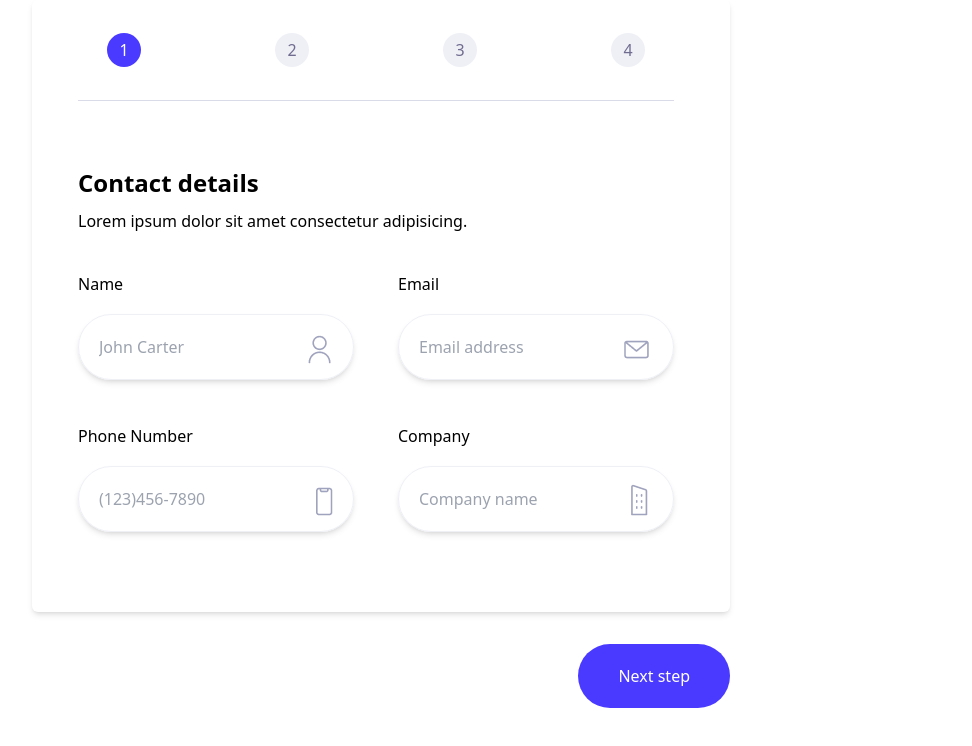
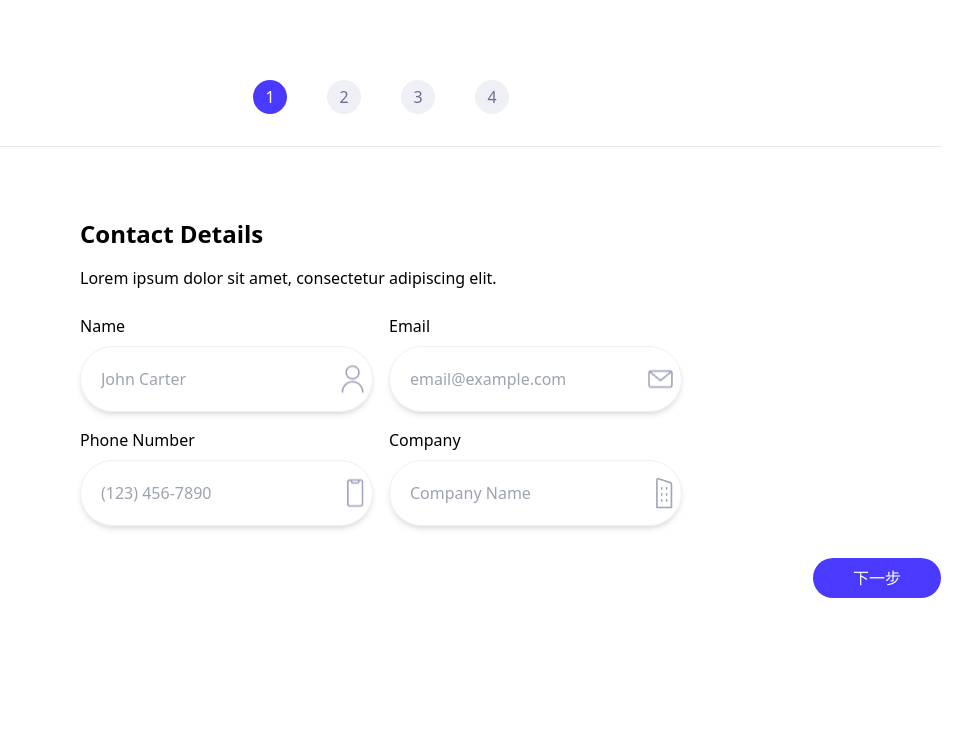
Before and after one commit to JiunJieLin/React-Login, a React (Vite) app: page / in a window 1280 px wide. Shown: the top 746 px of the page, without its empty margins (259-1231 px from the left). Built offline with nearby package versions, Linux system fonts and the light colour scheme.

Commit message:
refactor: 💡 complete refactor form validation flow

```diff
--- a/src/App.jsx
+++ b/src/App.jsx
@@ -1,62 +1,80 @@
-import { useState } from "react";
+import React, { useState } from "react";
 import ContactDetails from "./components/ContactDetails";
 import OurService from "./components/OurServices";
 import Budget from "./components/Budget";
 import Summary from "./components/Summary";
 import ProgressBar from "./components/ProgressBar";
 import Buttons from "./components/Buttons";
+
 const App = () => {
-  const [currentActive, setCurrentActive] = useState(1);
-  const [formIsValid, setFormIsValid] = useState(true);
+  const [currentStep, setCurrentStep] = useState(1);
+  const [step1Contact, setStep1Contact] = useState({
+    name: "",
+    email: "",
+    phone: "",
+    company: "",
+  });
 
-  const handleOnAdd = () => {
-    setCurrentActive((prev) => prev + 1);
-    // console.log("handleOnAdd called");
-    // const isValid =
-    //   enteredEmail.includes("@") && enteredPhone.trim().length === 10;
-    // setFormIsValid(isValid);
-    // if (isValid) {
-    //   setCurrentActive((prev) => prev + 1);
-    // }
+  const isFormValid = () => {
+    const { email, phone, name, company } = step1Contact;
+
+    // 驗證 Name
+    const isValidName =
+      name.split(" ").length === 2 &&
+      name.split(" ").every((part) => part[0] === part[0].toUpperCase());
+
+    // 驗證 Email
+    const isValidEmail = email.includes("@");
+
+    // 驗證 Phone
+    const isValidPhone = phone.length === 10 && phone.startsWith("09");
+
+    // 驗證 Company
+    const isValidCompany = company.trim() !== "";
+
+    return isValidName && isValidEmail && isValidPhone && isValidCompany;
   };
 
-  const handleDelete = () => {
-    setCurrentActive((prev) => prev - 1);
+  const handleNextStep = () => {
+    if (currentStep === 1 && !isFormValid()) {
+      console.log("Form validation failed");
+      return;
+    }
+    console.log("Form validation passed");
+    setCurrentStep((prev) => prev + 1);
   };
 
-  const handleLogin = (
-    enteredName,
-    enteredEmail,
-    enteredPhone,
-    enteredCompany
-  ) => {
-    // setCurrentActive((prev) => prev + 1);
-    const personInfo = {
-      name: enteredName,
-      email: enteredEmail,
-      phone: enteredPhone,
-      company: enteredCompany,
-    };
-    console.log(personInfo);
+  const handlePrevStep = () => {
+    setCurrentStep((prev) => prev - 1);
   };
+
+  const updateStep1Contact = (field, value) => {
+    setStep1Contact((prevData) => ({
+      ...prevData,
+      [field]: value,
+    }));
+  };
+
   return (
-    <div className="flex w-full items-center justify-center">
-      <div className="b-[1px] m-auto flex flex-col items-center justify-between gap-[31px]">
-        <div className="rounded-md pb-[80px]  pl-[46px] pr-[56px] shadow-md">
-          <ProgressBar currentStep={currentActive} />
-          <div className="h-[1px] w-[596px] bg-[#D9DBE9]"></div>
-          {currentActive === 1 && <ContactDetails onLogin={handleLogin} />}
-          {currentActive === 2 && <OurService />}
-          {currentActive === 3 && <Budget />}
-          {currentActive === 4 && <Summary />}
-        </div>
-        <Buttons
-          currentStep={currentActive}
-          onAdd={handleOnAdd}
-          onDelete={handleDelete}
-          formIsValid={formIsValid}
-        />
+    <div className="flex w-full flex-col items-center justify-center gap-8 p-20">
+      <ProgressBar currentStep={currentStep} />
+      <hr className="h-2 w-full font-bold text-primary" />
+      <div className="flex flex-col items-center justify-center gap-8">
+        {currentStep === 1 && (
+          <ContactDetails
+            contactData={step1Contact}
+            updateStep1Contact={updateStep1Contact}
+          />
+        )}
+        {currentStep === 2 && <OurService />}
+        {currentStep === 3 && <Budget />}
+        {currentStep === 4 && <Summary />}
       </div>
+      <Buttons
+        currentStep={currentStep}
+        onNext={handleNextStep}
+        onPrev={handlePrevStep}
+      />
     </div>
   );
 };
--- a/src/components/Buttons.jsx
+++ b/src/components/Buttons.jsx
@@ -1,42 +1,46 @@
-import classNames from "classnames";
-const Buttons = ({ currentStep, onAdd, onDelete, formIsValid }) => {
-  //   console.log("onAdd function", onAdd);
+import React from "react";
+
+/**
+ * 按鈕元件，用於多步驟表單中的導航。
+ *
+ * @param {Object} props - 元件的屬性。
+ * @param {number} props.currentStep - 當前步驟的編號。
+ * @param {Function} props.onNext - “下一步”按鈕的點擊事件處理函數。
+ * @param {Function} props.onPrev - “上一步”按鈕的點擊事件處理函數。
+ * @returns {React.Component} 返回用於導航的按鈕元件。
+ */
+const Buttons = ({ currentStep, onNext, onPrev }) => {
   const isPrevDisabled = currentStep === 1;
   const isNextDisabled = currentStep === 4;
+
   return (
-    <div className="flex w-full items-center justify-between">
+    <div
+      className={`flex w-full items-center ${
+        currentStep === 1
+          ? "justify-end"
+          : currentStep === 4
+          ? "justify-start"
+          : "justify-between"
+      }`}
+    >
+      {currentStep > 1 && (
         <button
-        id="prev"
+          onClick={onPrev}
           disabled={isPrevDisabled}
-        className={classNames(
-          "rounded-full border-[1px] border-solid px-[40px] py-[20px] ",
-          {
-            "border-primary": !isPrevDisabled,
-            "text-primary": !isPrevDisabled,
-            invisible: isPrevDisabled,
-          }
+          className="rounded-full border border-primary px-10 py-2 text-primary transition duration-300 ease-in-out hover:bg-primary hover:text-white disabled:opacity-50"
+        >
+          上一步
+        </button>
       )}
-        onClick={onDelete}
+      {currentStep < 4 && (
+        <button
+          onClick={onNext}
+          disabled={isNextDisabled}
+          className="rounded-full bg-primary px-10 py-2 text-white transition duration-300 ease-in-out hover:bg-opacity-90 disabled:opacity-50"
         >
-        Previous step
+          下一步
         </button>
-      <button
-        // id="next"
-        type="button"
-        // disabled={!formIsValid}
-        disabled={false}
-        onClick={onAdd}
-        className={classNames(
-          "rounded-full px-[40px] py-[20px] active:bg-slate-400 disabled:bg-pink-500",
-          {
-            " bg-primary": !isNextDisabled,
-            "text-white": !isNextDisabled,
-            invisible: isNextDisabled,
-          }
       )}
-      >
-        Next step
-      </button>
     </div>
   );
 };
--- a/src/components/ContactDetails.jsx
+++ b/src/components/ContactDetails.jsx
@@ -1,110 +1,73 @@
-import phone from "../public/pictures/phone.png";
-import head from "../public/pictures/head.png";
-import company from "../public/pictures/company.png";
-import mail from "../public/pictures/mail.png";
-import { useState } from "react";
+import React from "react";
+import InputField from "./InputField";
+import headIcon from "../public/pictures/head.png";
+import mailIcon from "../public/pictures/mail.png";
+import phoneIcon from "../public/pictures/phone.png";
+import companyIcon from "../public/pictures/company.png";
 
-const ContactDetails = ({ onLogin }) => {
-  const [enteredName, setEnteredName] = useState("");
-  const [enteredEmail, setEnteredEmail] = useState("");
-  const [enteredPhone, setEnteredPhone] = useState("");
-  const [enteredCompany, setEnteredCompany] = useState("");
+/**
+ * ContactDetails 元件為聯絡人的資料
+ *
+ * @param {Object} props - 元件 props
+ * @param {Object} props.contactData - 包含聯絡人表單資料的物件
+ * @param {function} props.updateStep1Contact - 用來更新聯絡人資料的函数
+ */
+const ContactDetails = ({ contactData, updateStep1Contact }) => {
+  const handleInputChange = (field) => (e) => {
+    console.log(field, e.target.value);
+    updateStep1Contact(field, e.target.value);
+  };
 
-  const nameChangeHandler = (event) => {
-    setEnteredName(event.target.value);
-  };
-  const emailChangeHandler = (event) => {
-    setEnteredEmail(event.target.value);
-  };
-  const phoneChangeHandler = (event) => {
-    setEnteredPhone(event.target.value);
-  };
-  const companyChangeHandler = (event) => {
-    setEnteredCompany(event.target.value);
-  };
-  const handleSubmit = (event) => {
-    event.preventDefault();
-    onLogin(enteredName, enteredEmail, enteredPhone, enteredCompany);
-  };
+  const inputFields = [
+    {
+      id: "name",
+      labelText: "Name",
+      value: contactData.name,
+      placeholder: "John Carter",
+      icon: headIcon,
+    },
+    {
+      id: "email",
+      labelText: "Email",
+      value: contactData.email,
+      placeholder: "email@example.com",
+      icon: mailIcon,
+    },
+    {
+      id: "phone",
+      labelText: "Phone Number",
+      value: contactData.phone,
+      placeholder: "(123) 456-7890",
+      icon: phoneIcon,
+    },
+    {
+      id: "company",
+      labelText: "Company",
+      value: contactData.company,
+      placeholder: "Company Name",
+      icon: companyIcon,
+    },
+  ];
+
   return (
-    <div className=" mt-[64px]">
-      <h1 className="mb-[7.5px] text-[24px] font-bold ">Contact details</h1>
-      <p className="mb-[39px]">
-        Lorem ipsum dolor sit amet consectetur adipisicing.
+    <div className="mt-8">
+      <h1 className="mb-4 text-2xl font-bold">Contact Details</h1>
+      <p className="mb-6">
+        Lorem ipsum dolor sit amet, consectetur adipiscing elit.
       </p>
-      <form onSubmit={handleSubmit}>
-        <div className="grid grid-cols-2 gap-[44px]">
-          <div className="flex flex-col gap-[18px]">
-            <label htmlFor="Name">Name</label>
-            <div className="w=[284px] relative flex h-[66px] items-center rounded-full border-[1px] border-solid border-[#EFF0F6] pl-[20px] shadow-md">
-              <input
-                value={enteredName}
-                type="text"
-                placeholder="John Carter"
-                className="focus:outline-none"
-                onChange={nameChangeHandler}
-                required
-              />
-              <img
-                src={head}
-                className="absolute right-[22px] top-[20px]"
-              ></img>
-            </div>
-          </div>
-
-          <div className="flex flex-col gap-[18px]">
-            <label htmlFor="Email">Email</label>
-            <div className="w=[284px] relative flex h-[66px] items-center rounded-full border-[1px] border-solid border-[#EFF0F6] pl-[20px] shadow-md">
-              <input
-                type="text"
-                value={enteredEmail}
-                placeholder="Email address"
-                className="focus:outline-none"
-                onChange={emailChangeHandler}
-                required
-              />
-              <img
-                src={mail}
-                className="absolute right-[24px] top-[25px]"
-              ></img>
-            </div>
-          </div>
-          <div className="flex flex-col gap-[18px]">
-            <label htmlFor="Phone Number">Phone Number</label>
-            <div className="w=[284px] relative flex h-[66px] items-center rounded-full border-[1px] border-solid border-[#EFF0F6] pl-[20px] shadow-md">
-              <input
-                type="number"
-                value={enteredPhone}
-                placeholder="(123)456-7890"
-                className="focus:outline-none"
-                onChange={phoneChangeHandler}
-                required
-              />
-              <img
-                src={phone}
-                className="absolute right-[20px] top-[20px]"
-              ></img>
-            </div>
-          </div>
-          <div className="flex flex-col gap-[18px]">
-            <label htmlFor="Company">Company</label>
-            <div className="w=[284px] relative flex h-[66px] items-center rounded-full border-[1px] border-solid border-[#EFF0F6] pl-[20px] shadow-md">
-              <input
-                type="text"
-                value={enteredCompany}
-                placeholder="Company name"
-                className="focus:outline-none"
-                onChange={companyChangeHandler}
-                required
-              />
-              <img
-                src={company}
-                className="absolute right-[25px] top-[17px]"
-              ></img>
-            </div>
-          </div>
-        </div>
-      </form>
+      <div className="grid w-full gap-4 sm:grid-cols-2">
+        {inputFields.map((field) => (
+          <InputField
+            key={field.id}
+            id={field.id}
+            labelText={field.labelText}
+            value={field.value}
+            onChange={handleInputChange(field.id)}
+            placeholder={field.placeholder}
+            icon={field.icon}
+          />
+        ))}
+      </div>
     </div>
   );
 };
--- /dev/null
+++ b/src/components/InputField.jsx
@@ -0,0 +1,40 @@
+import React from "react";
+
+/**
+ * 一個通用的輸入欄位元件，包含標籤、輸入框以及（可選的）圖標。
+ *
+ * @param {Object} props - 元件的屬性。
+ * @param {string} props.id - 輸入欄位的唯一標識符，用於關聯標籤和輸入框。
+ * @param {string} props.labelText - 輸入欄位的標籤文本。
+ * @param {string} props.value - 輸入欄位的當前值。
+ * @param {function} props.onChange - 輸入值變化時的回調函數。
+ * @param {string} props.placeholder - 輸入欄位的占位符文本。
+ * @param {string} [props.icon] - 輸入欄位的圖標路徑（可選）。
+ * @returns {React.Component} 返回一個 React 輸入欄位元件。
+ */
+const InputField = ({ id, labelText, value, onChange, placeholder, icon }) => {
+  return (
+    <div className="flex flex-col gap-2">
+      <label htmlFor={id}>{labelText}</label>
+      <div className="relative flex h-[66px] items-center rounded-full border border-[#EFF0F6] pl-5 pr-10 shadow-md">
+        <input
+          id={id}
+          type="text"
+          value={value}
+          onChange={onChange}
+          className="w-full focus:outline-none"
+          placeholder={placeholder}
+        />
+        {icon && (
+          <img
+            src={icon}
+            className="absolute right-2 top-1/2 -translate-y-1/2 transform"
+            alt={`${labelText} Icon`}
+          />
+        )}
+      </div>
+    </div>
+  );
+};
+
+export default InputField;
--- a/src/components/ProgressBar.jsx
+++ b/src/components/ProgressBar.jsx
@@ -4,7 +4,7 @@ const ProgressBar = ({ currentStep }) => {
   const steps = [1, 2, 3, 4];
 
   return (
-    <div className="flex items-center justify-center gap-[134px] py-[33px] ">
+    <div className="flex items-center justify-center gap-10">
       {steps.map((step) => (
         <div
           key={step}
```
Lines whose indentation alone changed are shown as unchanged.
